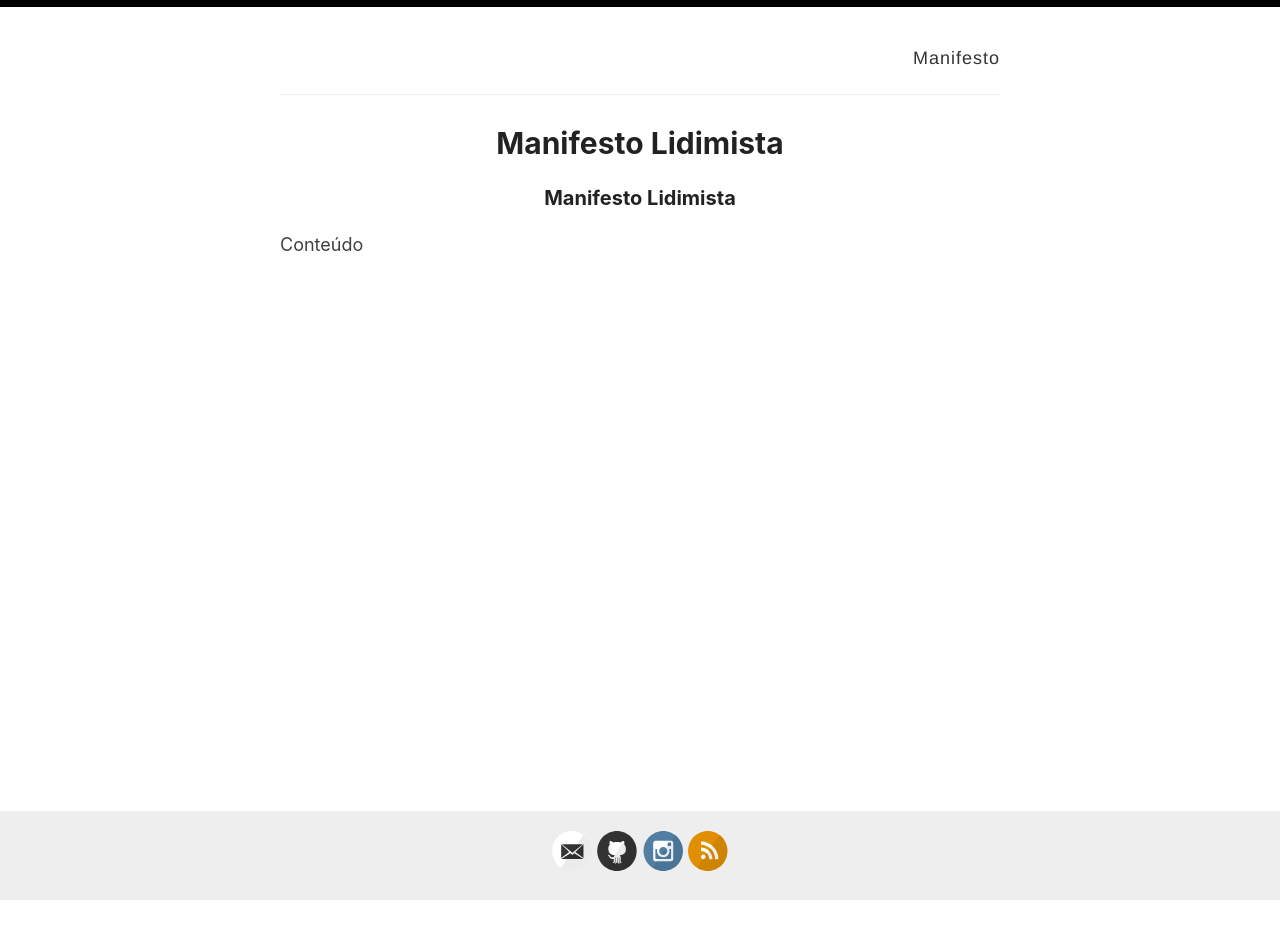
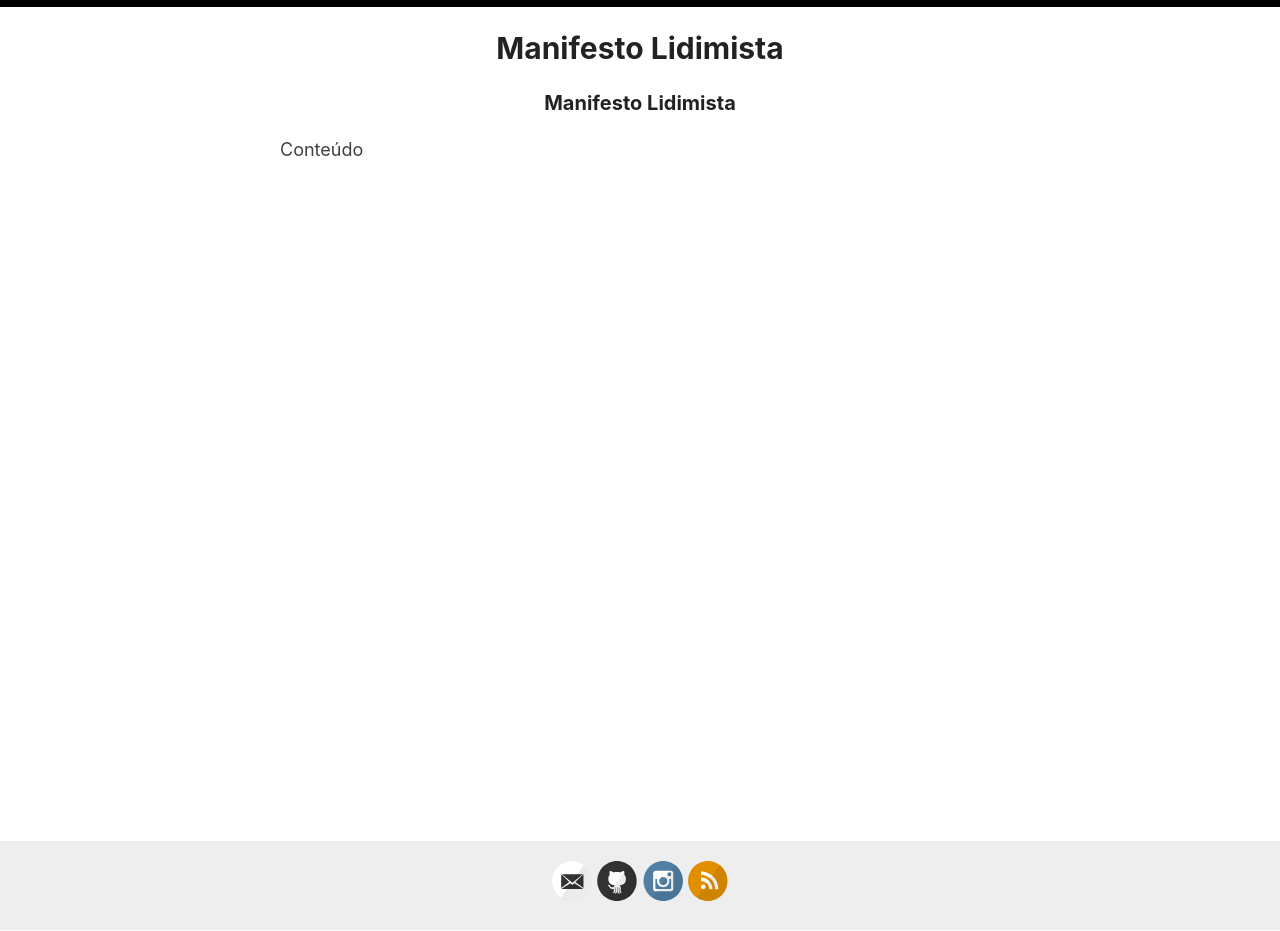
Before and after one commit to favarete/manifesto, a Jekyll site: the page built from docs/_pages/main.md, in a window 1280 px wide. Built offline with Jekyll 4.4.1, drawn with Linux system fonts in a browser that asks for light colours; before the commit the page ends 901 px from its top, so only the background shows below that.

Commit message:
Testing links

```diff
--- a/docs/_config.yml
+++ b/docs/_config.yml
@@ -44,6 +44,7 @@ enforce_ssl: https://favarete.github.io/manifesto
 # then the baseurl will be like this: "/repository-name"
 baseurl: "/"
 articlesurl: "/publicacoes"
+textReview: "v1"
 
 #
 # !! System flags
--- a/docs/_layouts/default.html
+++ b/docs/_layouts/default.html
@@ -17,18 +17,18 @@
   <body>
     <div id="bar"></div>
     <div class="wrapper-container">
-      <div class="wrapper-masthead">
-        <div class="container">
-          <header class="masthead clearfix">
-            <nav>
-              <a href="{{ site.baseurl }}/">Manifesto</a>
+<!--      <div class="wrapper-masthead">-->
+<!--        <div class="container">-->
+<!--          <header class="masthead clearfix">-->
+<!--            <nav>-->
+<!--              <a href="{{ site.baseurl }}/">Manifesto</a>-->
 <!--              <a href="{{ site.baseurl }}/publicacoes">Publicações</a>-->
 <!--              <a href="{{ site.baseurl }}/categorias">Categorias</a>-->
 <!--              <a href="{{ site.baseurl }}/busca">Busca</a>-->
-            </nav>
-          </header>
-        </div>
-      </div>
+<!--            </nav>-->
+<!--          </header>-->
+<!--        </div>-->
+<!--      </div>-->
 
       <div class="wrapper-main">
         <div id="main" role="main" class="container">
--- a/docs/_pages/main.md
+++ b/docs/_pages/main.md
@@ -4,4 +4,4 @@ title: Manifesto Lidimista
 permalink: /
 ---
 
-{% include_relative manifest/lidimist_manifest_v1.md %}
+{% include_relative manifest/lidimist_manifest_{{ site.textReview }}.md %}
```
